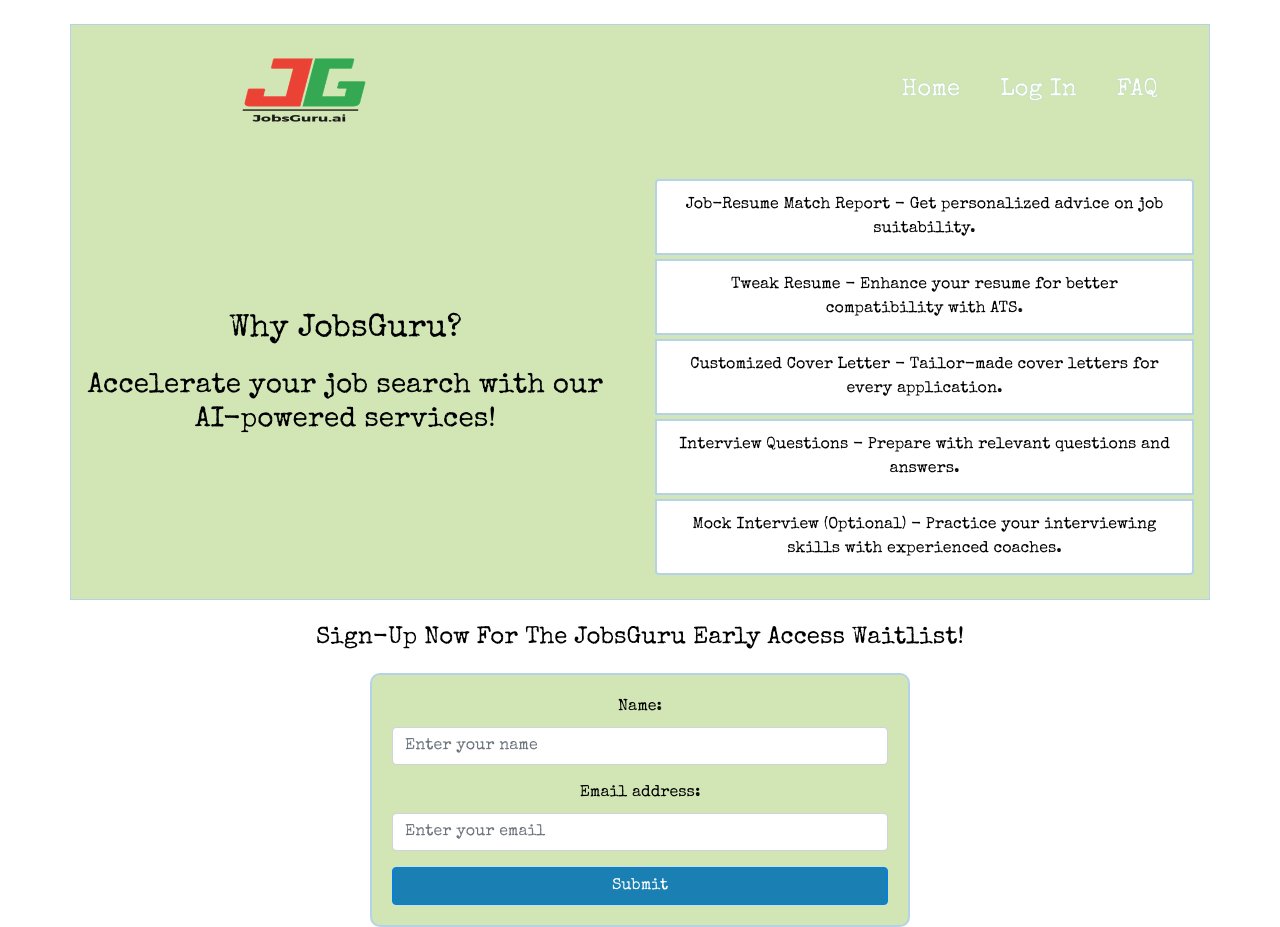
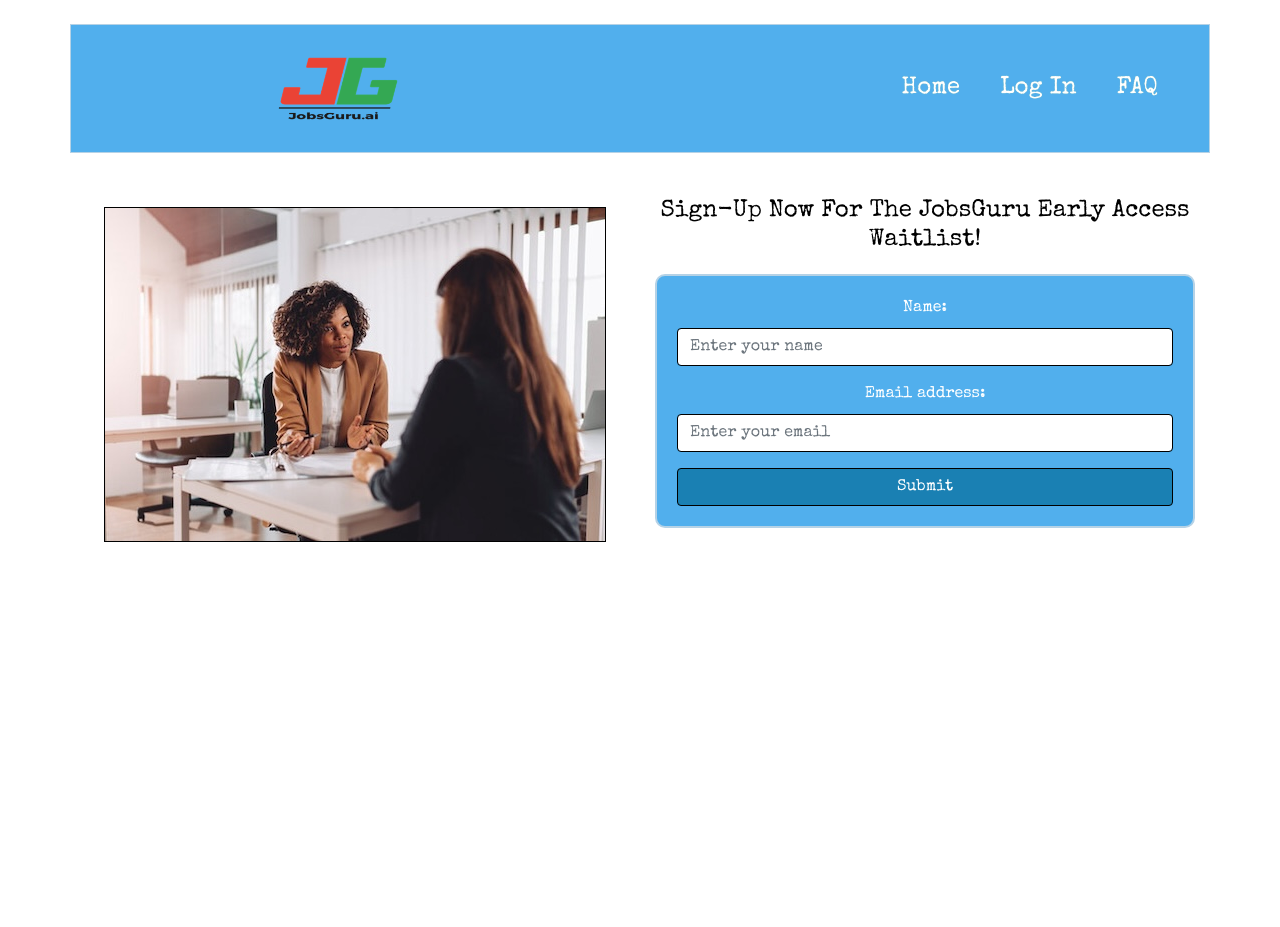
Before and after one commit to huntscato/jobs-guru-4, a website built with Parcel: page signup.html in a window 1280 px wide. After the commit the page ends 800 px from the top, so only its background shows below. Built offline with nearby package versions, Linux system fonts and the light colour scheme.

Commit message:
Styled homepage and signup page

```diff
--- a/css/main.css
+++ b/css/main.css
@@ -88,18 +88,19 @@
   ========================================================================== */
 
      * {
-      color: black;
+      color: white;
       font-family: 'Special Elite';
       font-size: 1em;
      }
 
      #about * {
-      background-color: #d2e6b5;
+      background-color: #51afed;
       margin-bottom: 10px;
       margin-top: 10px;
      }
 
      #about-h2 {
+      color: black;
       font-size: 1.5em;
       margin-bottom: 20px;
       margin-top: 20px;
@@ -111,6 +112,7 @@
      }
 
      .benefit-title {
+      color: black;
       text-decoration: underline;
       text-decoration-color: #1a80b3;
      }
@@ -128,7 +130,8 @@
      }
 
      .fast {
-      color:#4caf50;
+      color:#61d265;
+      text-shadow: 0 0 10px rgba(101, 120, 153, 1);
      }
 
      footer .container {
@@ -140,14 +143,15 @@
      }
 
      form  {
-      background-color: #d2e6b5;
+      background-color: #51afed;
       border: 2px solid #b5d2e6;
       border-radius: 10px;
+      margin-bottom: 20px;
       padding: 20px;
      }
 
      .form-group {
-      background-color: #d2e6b5;
+      background-color: #51afed;
      }
 
      header .container {
@@ -155,7 +159,7 @@
      }
 
      header .container.mt-4 {
-      background-color: #d2e6b5;
+      background-color: #51afed;
      }
 
      #home-h1 {
@@ -171,7 +175,7 @@
      }
 
      #homepage-header * {
-      background-color: #d2e6b5;
+      background-color: #51afed;
      }
 
      .icon {
@@ -180,17 +184,31 @@
       width: 100%;
      }
 
+     .info {
+      color: black;
+     }
+
+     input {
+      border: 1px solid black !important;
+     }
+
+     #interview-photo {
+      border: 1px solid black;
+      margin-top: 30px;
+     }
+
      label {
-      background-color: #d2e6b5;
+      background-color: #51afed;
      }
 
      .list-group-item {
-      border: 2px solid #b5d2e6 !important;
+      border: 2px solid black !important;
+      color: black;
       margin-bottom: 4px;
      }
 
      #logo {
-      margin-left: 115px !important;
+      margin-right: 100px !important;
       width: 40%;
      }
 
@@ -207,6 +225,7 @@
      }
 
      .sign-up {
+      color: black;
       font-size: 1.4em;
       font-style: italic;
       margin: 0;
@@ -221,6 +240,7 @@
 
      .submit {
       background-color: #1a80b3 !important;
+      border: 1px solid black !important;
      }
 
      .text {
--- a/signup.html
+++ b/signup.html
@@ -47,50 +47,28 @@
           </ul>
         </div>
       </nav>
-
-      <div class="row align-items-center why-join">
-        <div class="col-md-6 text-center left-text">
-          <div style="padding-right: 20px;">
-            <h1>Why JobsGuru?</h1>
-            <h3>Accelerate your job search with our AI-powered services!</h3>
-          </div>
-        </div>
-        <div class="col-md-6">
-          <div class="row justify-content-end mt-4">
-            <div class="col-md-12">
-              <ul class="list-group">
-                <li class="list-group-item">Job-Resume Match Report - Get personalized advice on job suitability.</li>
-                <li class="list-group-item">Tweak Resume - Enhance your resume for better compatibility with ATS.</li>
-                <li class="list-group-item">Customized Cover Letter - Tailor-made cover letters for every application.</li>
-                <li class="list-group-item">Interview Questions - Prepare with relevant questions and answers.</li>
-                <li class="list-group-item">Mock Interview (Optional) - Practice your interviewing skills with experienced coaches.</li>
-              </ul>
-            </div>
-          </div>
-        </div>
-      </div>
-    </div>
-
   </header>
 
   <div class="container mt-4">
+    <div class="row">
+        <div class="col-md-6">
+            <img id="interview-photo" src="img/interview.jpeg" class="img-fluid" alt="Interview Photo">
+        </div>
+        <div class="col-md-6">
             <div class="text-center">
                 <h2 id="about-h2">Sign-Up Now For The JobsGuru Early Access Waitlist!</h2>
             </div>
-    <div class="row justify-content-center">
-      <div class="col-md-6">
             <form>
                 <div class="form-group">
                     <label for="name">Name:</label>
-            <input type="text" class="form-control" id="name" placeholder="Enter your name">
+                    <input type="text" class="form-control" id="name" placeholder="Enter your name" required>
                 </div>
                 <div class="form-group">
                     <label for="email">Email address:</label>
-            <input type="email" class="form-control" id="email" placeholder="Enter your email">
+                    <input type="email" class="form-control" id="email" placeholder="Enter your email" required>
                 </div>
                 <button type="submit" class="btn btn-primary btn-block submit">Submit</button>
             </form>
-      </div>
         </div>
   </div>
 
```
Also changed, not shown: img/coverletter.jpeg (added), img/interview.jpeg (added), img/resume-photo.jpeg (added). Lines whose indentation alone changed are shown as unchanged.
